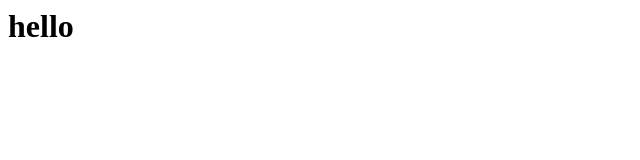
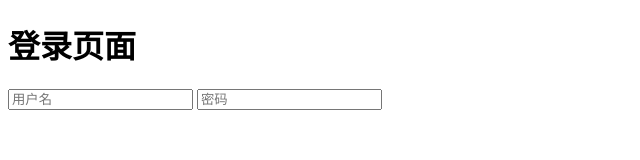
Before and after one commit to 2861802871/project_03, a plain HTML site: page login.html in a window 1280 px wide. Shown: the whole page, without its empty margins (0-640 px from the left). Drawn offline with Linux system fonts and the light colour scheme.

Commit message:
lgoin分支完成

```diff
--- a/login.html
+++ b/login.html
@@ -1 +1,23 @@
-<h1>hello<h1>
+<!DOCTYPE html>
+<html lang="en">
+
+<head>
+    <meta charset="UTF-8">
+    <meta http-equiv="X-UA-Compatible" content="IE=edge">
+    <meta name="viewport" content="width=device-width, initial-scale=1.0">
+    <title>Document</title>
+</head>
+
+<body>
+    <div class="box">
+        <div class="head">
+            <h1>登录页面</h1>
+        </div>
+        <div class="loginbody">
+            <input type="text" placeholder="用户名">
+            <input type="password" placeholder="密码">
+        </div>
+    </div>
+</body>
+
+</html>
```
Also changed, not shown: 1 other file.
